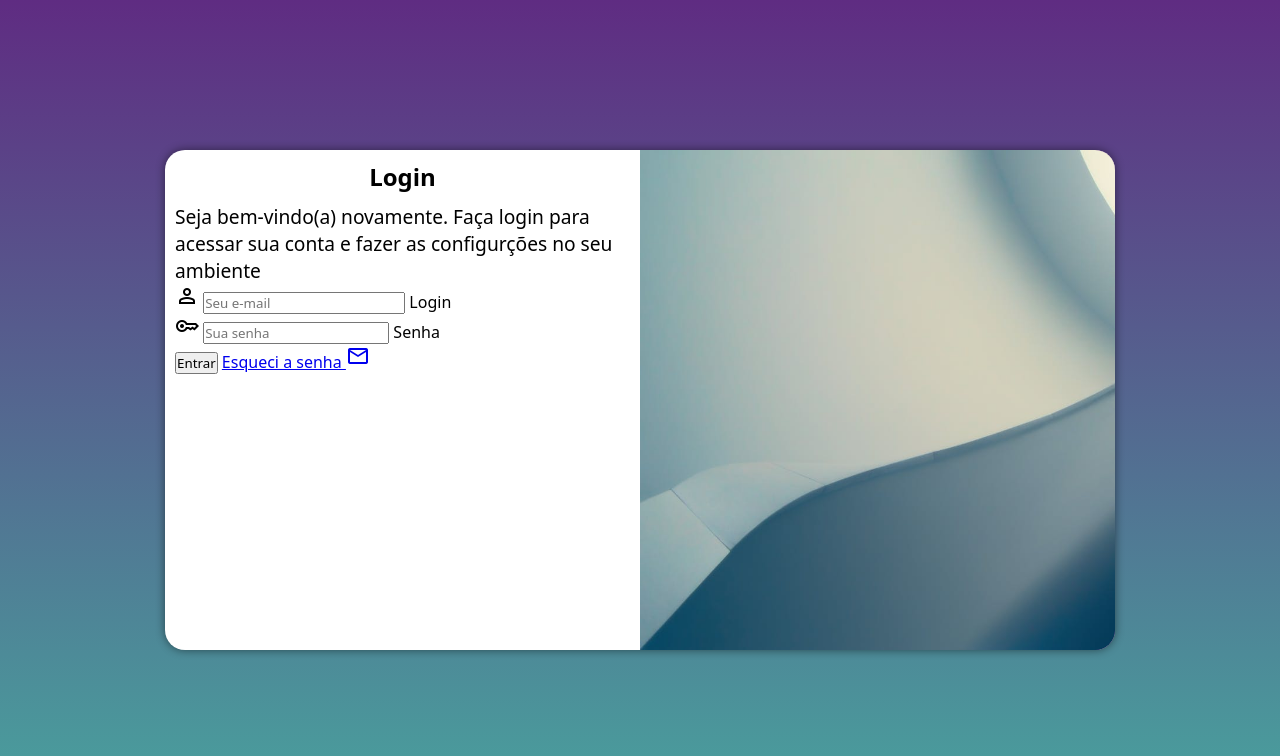
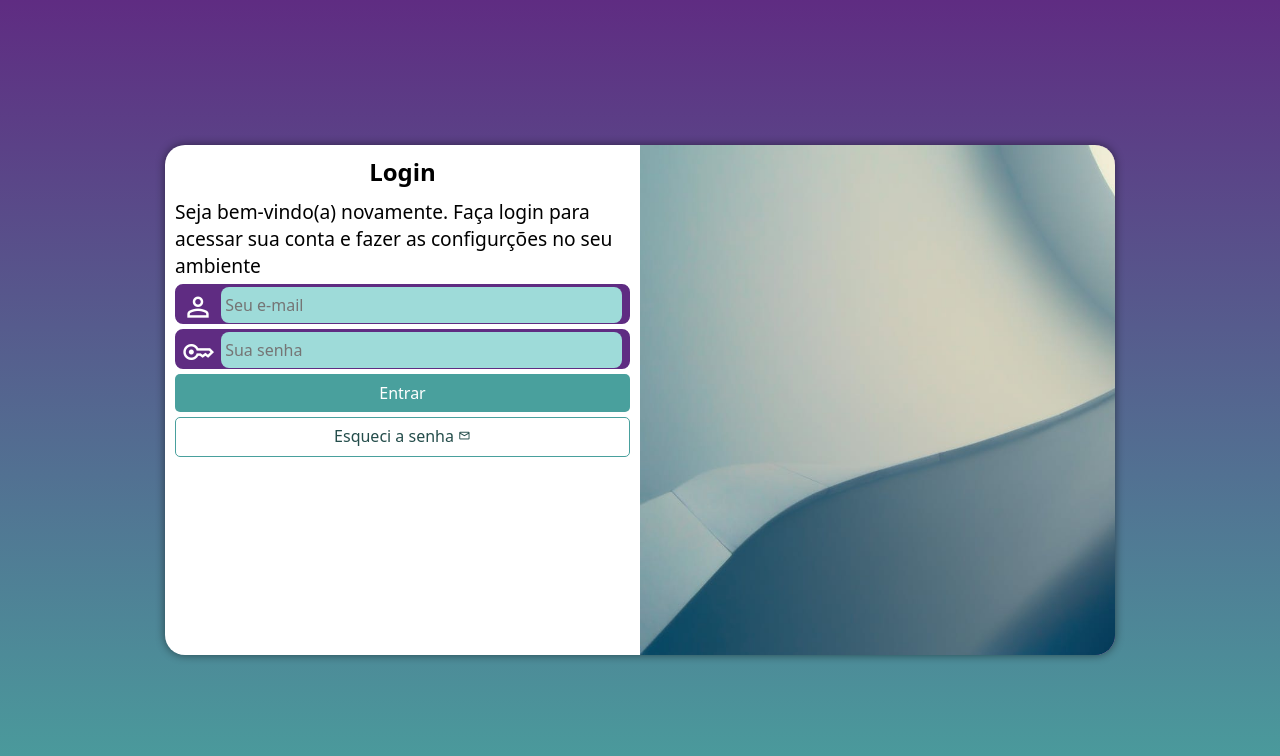
Before and after one commit to Henriquediasleite/projeto-login, a plain HTML site: page index.html in a window 1280 px wide. Drawn offline with nearby package versions, Linux system fonts and the light colour scheme.

Commit message:
Adicionando css nos input

```diff
--- a/estilos/style.css
+++ b/estilos/style.css
@@ -28,7 +28,7 @@ main{
 section#login{
     background-color: white;
     width: 250px;
-    height: 500px;
+    height: 510px;
     border-radius: 20px;
     box-shadow: 0px 0px 10px rgba(0, 0, 0, 0.493);
 
@@ -62,3 +62,79 @@ div#formulario > h1{
 div#formulario > p{
     font-size: 0.8em;
 }
+
+form > div.campo{
+    background-color: #5f2c82;
+    border: 2px solid #5f2c82;
+    display: block;
+    width: 100%;
+    height: 40px;
+    border-radius: 8px;
+    margin: 5px 0px;
+}
+
+form label{
+    display: none;
+}
+
+div.campo > span{
+    color: white;
+    font-size: 2em;
+    width: 40px;
+    padding: 5px;
+}
+
+div.campo > input{
+    background-color: #9edbd9;
+    font-size: 1em;
+    width: calc(100% - 50px);
+    transform: translateY(-12px);
+    height: 100%;
+    border: 0px;
+    border-radius: 8px;
+    padding: 4px;
+}
+
+div.campo > input:focus-within{
+    background-color: white;
+}
+
+form > input[type=submit]{
+    display: block;
+    font-size: 1em;
+    width: 100%;
+    height: 38px;
+    background-color: #49a09d;
+    color: white;
+    border: none;
+    border-radius: 5px;
+    cursor: pointer;
+    margin-top: 5px;
+}
+
+form > input[type=submit]:hover{
+    background-color: #244d4b;
+}
+
+form > a.botao{
+    display: block;
+    text-align: center;
+    font-size: 1em;
+    width: 100%;
+    height: 40px;
+    padding-top: 7px;
+    margin-top: 5px;
+    background-color: white;
+    color: #244d4b;
+    border: 1px solid #49a09d;
+    border-radius: 5px;
+    text-decoration: none;
+}
+
+form > a.botao:hover{
+    background-color: #66ccc9;
+}
+
+form > a.botao > span{
+    font-size: 0.8em;
+}
--- a/index.html
+++ b/index.html
@@ -25,11 +25,11 @@
                     </div>
                     <div class="campo">
                         <span class="material-symbols-outlined">key</span>
-                        <input type="password" name="Senha" id="isenha" size="18px" autocomplete="current-password" placeholder="Sua senha" required minlength="8" maxlength="20">
+                        <input type="password" name="Senha" id="isenha" autocomplete="current-password" placeholder="Sua senha" required minlength="8" maxlength="20">
                         <label for="isenha">Senha</label>
                     </div>
                     <input type="submit" value="Entrar">
-                    <a href="Esqueci.html">Esqueci a senha <span class="material-symbols-outlined">mail</span></a>
+                    <a class="botao" href="Esqueci.html">Esqueci a senha <span class="material-symbols-outlined">mail</span></a>
                 </form>
             </div>
         </section>
```
